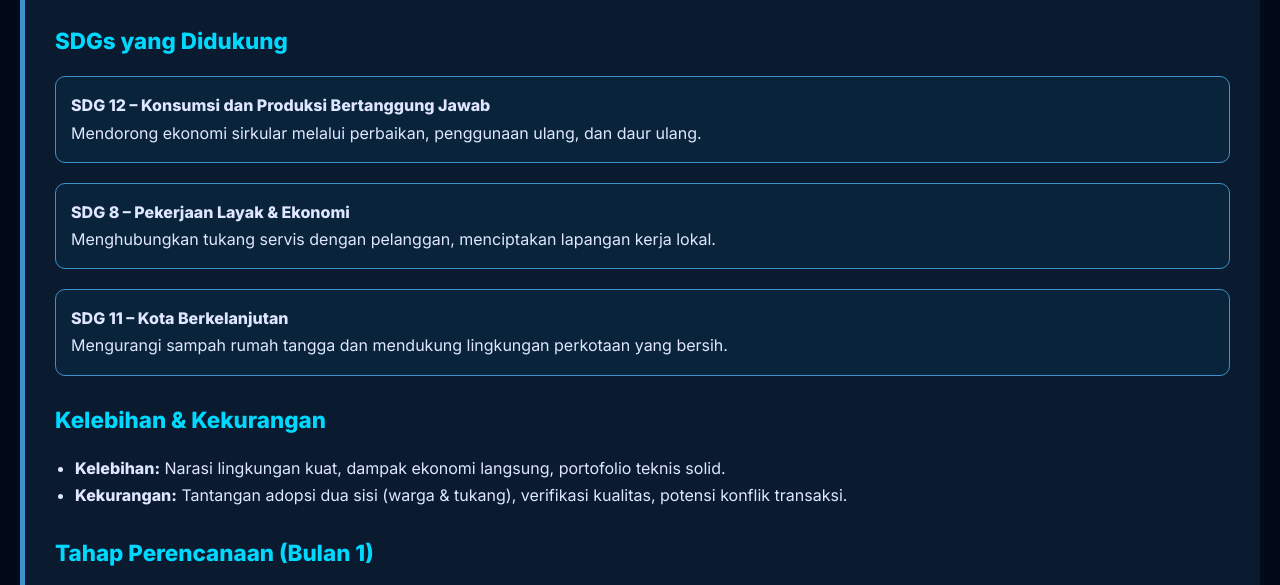
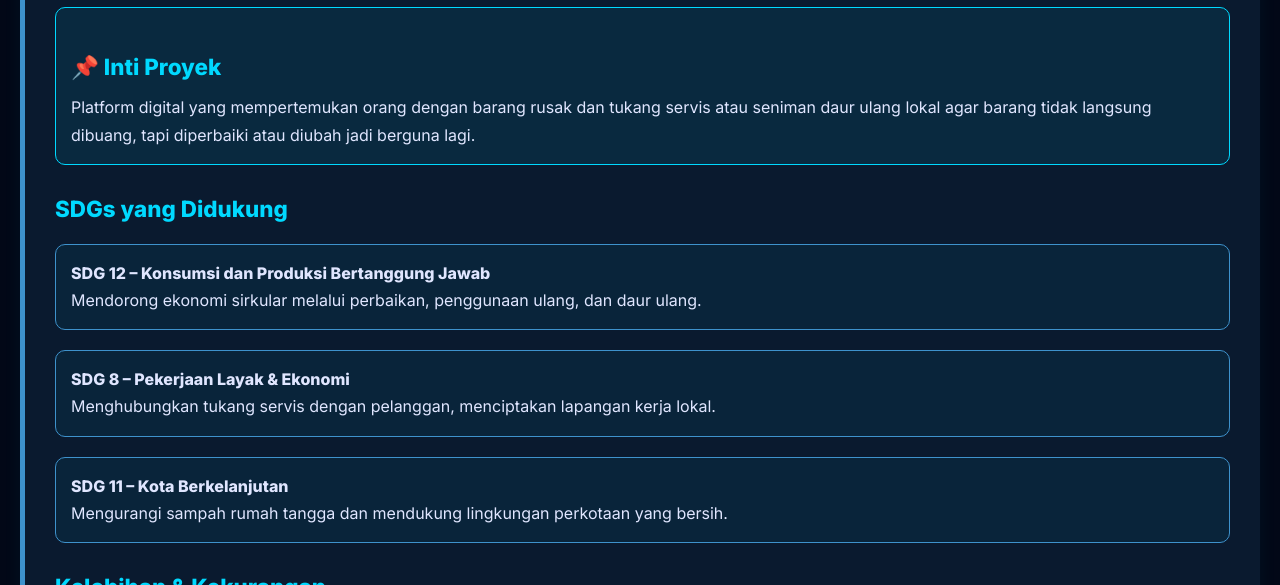
Before and after one commit to hanif-12-01/kpp, a plain HTML site: page index.html in a window 1280 px wide. Shown: the part 211-796 px from the top of the page. Drawn offline with Linux system fonts and the light colour scheme.

Commit message:
Update index.html

```diff
--- a/index.html
+++ b/index.html
@@ -92,6 +92,18 @@
       font-weight: 600;
     }
 
+    .summary {
+      background: rgba(0, 217, 255, 0.08);
+      border: 1px solid var(--cyan);
+      padding: 15px;
+      border-radius: 10px;
+      margin-bottom: 20px;
+    }
+
+    .summary h3 {
+      margin-bottom: 8px;
+    }
+
     .sdg {
       background: rgba(0, 217, 255, 0.05);
       border: 1px solid var(--blue-light);
@@ -101,7 +113,7 @@
     }
 
     .sdg h3 {
-      margin-bottom: 10px;
+      margin-bottom: 8px;
     }
 
     footer {
@@ -143,6 +155,11 @@
   <!-- BENAHI.ID -->
   <section class="project">
     <h2>Opsi 1: Proyek "Benahi.ID"</h2>
+
+    <div class="summary">
+      <h3>📌 Inti Proyek</h3>
+      <p>Platform digital yang mempertemukan orang dengan barang rusak dan tukang servis atau seniman daur ulang lokal agar barang tidak langsung dibuang, tapi diperbaiki atau diubah jadi berguna lagi.</p>
+    </div>
 
     <h3>SDGs yang Didukung</h3>
     <div class="sdg">
@@ -189,6 +206,11 @@
   <section class="project">
     <h2>Opsi 2: Proyek "Akademi Digital Warga"</h2>
 
+    <div class="summary">
+      <h3>📌 Inti Proyek</h3>
+      <p>Program sosial untuk melatih pemuda dan ibu-ibu di lingkungan agar menjadi "Agen Digital" yang kemudian mengajarkan tetangga cara pakai HP dengan aman dan produktif.</p>
+    </div>
+
     <h3>SDGs yang Didukung</h3>
     <div class="sdg">
       <strong>SDG 4 – Pendidikan Berkualitas</strong><br>
@@ -233,6 +255,11 @@
   <!-- TETANGGA PINTAR -->
   <section class="project">
     <h2>Opsi 3: Proyek "Tetangga Pintar"</h2>
+
+    <div class="summary">
+      <h3>📌 Inti Proyek</h3>
+      <p>Aplikasi untuk satu RT yang memungkinkan warga saling pinjam-meminjam barang seperti tangga, bor, atau kursi. Hemat uang, hemat tempat, dan eratkan silaturahmi.</p>
+    </div>
 
     <h3>SDGs yang Didukung</h3>
     <div class="sdg">
```
